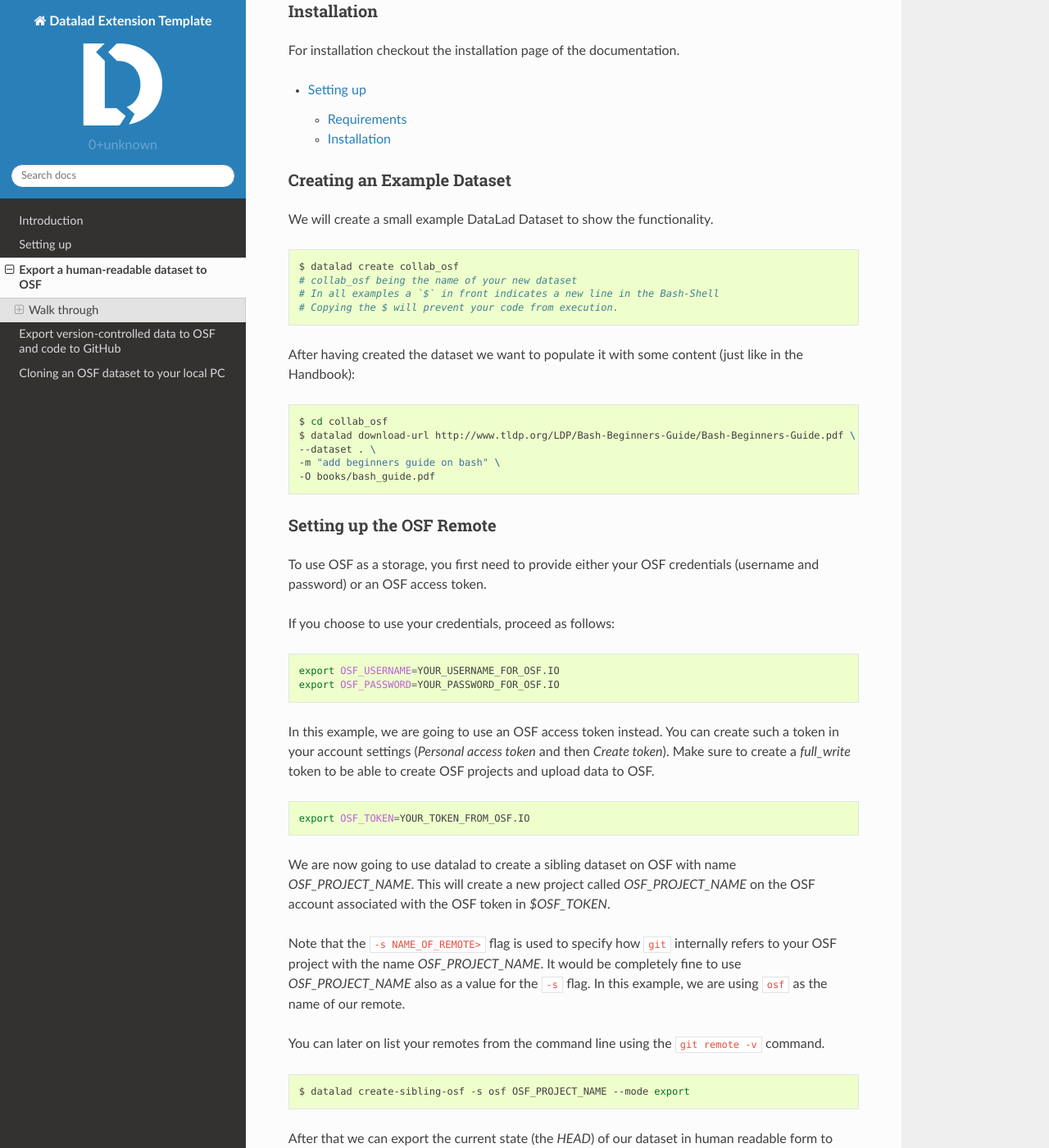
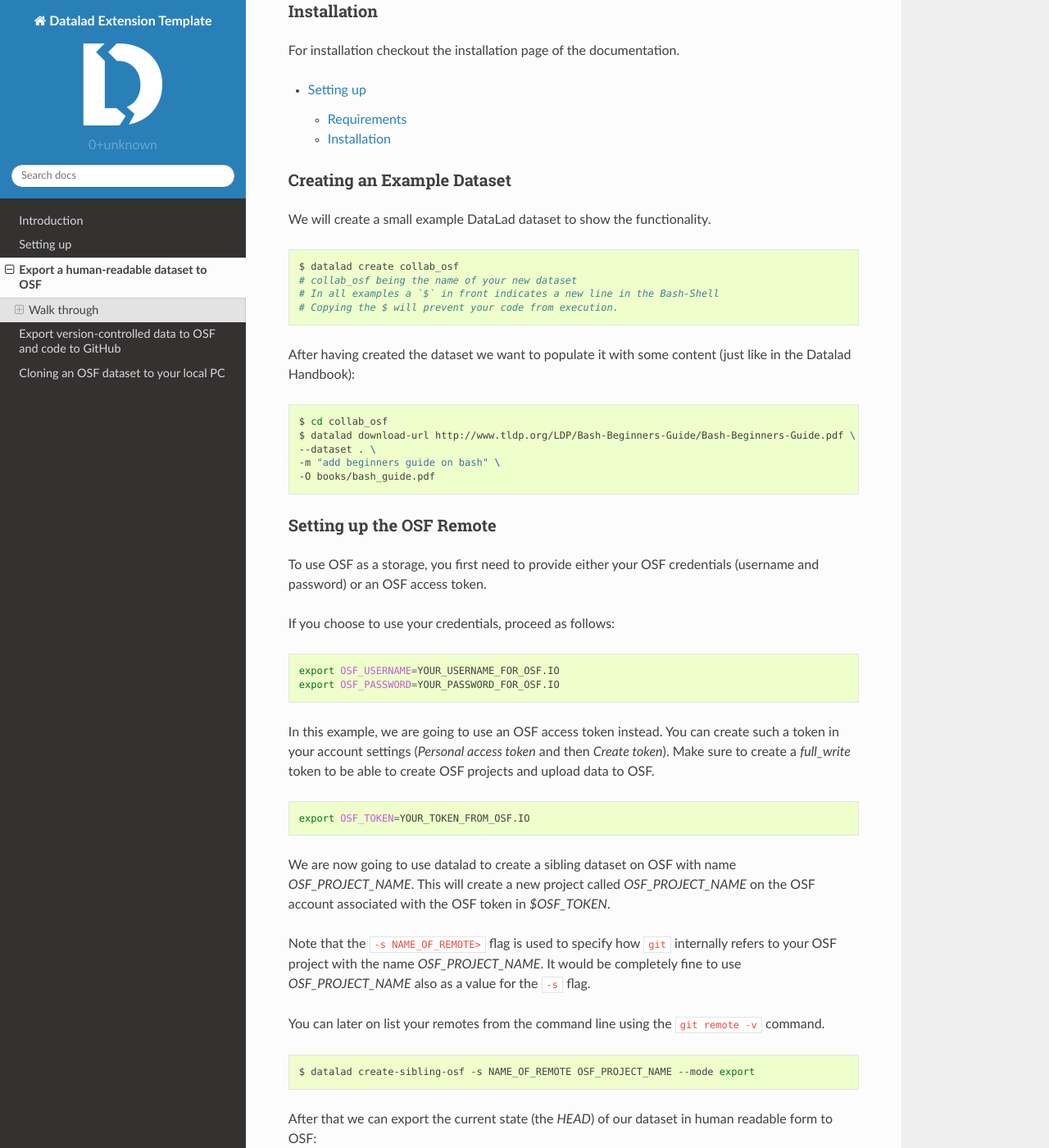
Before and after one commit to datalad/datalad-osf, a Sphinx documentation site: the page built from docs/source/exporthumandata.rst, in a window 1280 px wide and 1400 px high, scrolled down 336 px. Shown: the whole window at 82% size. Built offline with Sphinx 7.4.7 and the Read the Docs theme 2.0.0, drawn with Linux system fonts in a browser that asks for light colours; pages that are not in the unit, such as notebooks, are missing from menus.

Commit message:
use placeholder in example

```diff
--- a/docs/source/exporthumandata.rst
+++ b/docs/source/exporthumandata.rst
@@ -21,7 +21,7 @@
 
 Creating an Example Dataset
 ^^^^^^^^^^^^^^^^^^^^^^^^^^^
-We will create a small example DataLad Dataset to show the functionality.
+We will create a small example DataLad dataset to show the functionality.
 
 .. code-block:: bash
 
@@ -31,7 +31,7 @@
     # Copying the $ will prevent your code from execution.
 
 After having created the dataset we want to populate it with some content (just
-like in the Handbook):
+like in the Datalad Handbook):
 
 .. code-block:: bash
 
@@ -66,16 +66,15 @@
 
 Note that the ``-s NAME_OF_REMOTE>`` flag is used to specify how ``git`` internally refers to your OSF project with the name `OSF_PROJECT_NAME`.
 It would be completely fine to use `OSF_PROJECT_NAME` also as a value for the ``-s`` flag.
-In this example, we are using ``osf`` as the name of our remote.
 
 You can later on list your remotes from the command line using the ``git remote -v`` command.
 
 .. code-block:: bash
 
-     $ datalad create-sibling-osf -s osf OSF_PROJECT_NAME --mode export
+     $ datalad create-sibling-osf -s NAME_OF_REMOTE OSF_PROJECT_NAME --mode export
 
 After that we can export the current state (the `HEAD`) of our dataset in human readable form to OSF:
 
 .. code-block:: bash
 
-    git annex export HEAD --to osf
+    git annex export HEAD --to NAME_OF_REMOTE
```
